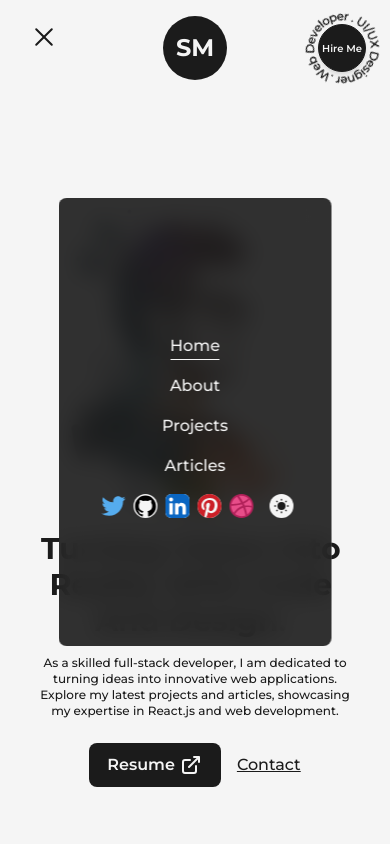
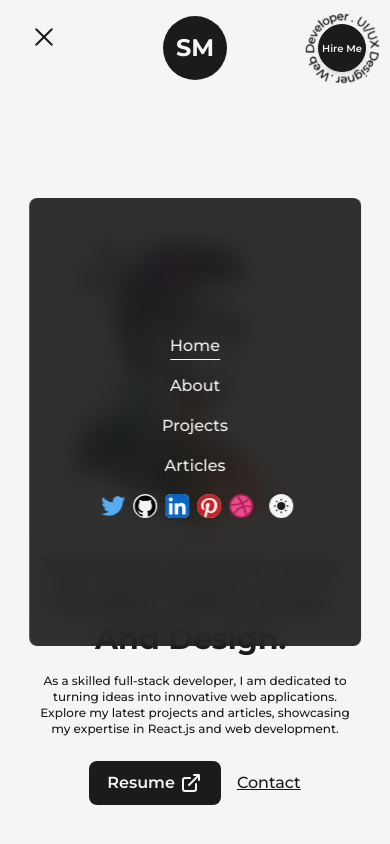
Before and after one commit to suman-3/SM-Portfolio, a Next.js app: page / in a window 390 px wide. Both pictures are taken after a click on the button 44 px from the left and 37 px from the top of the page. Shown: the top 844 px of the page. Built offline with nearby package versions, Linux system fonts and the light colour scheme.

Commit message:
Your commit message

```diff
--- a/src/components/HireMe.js
+++ b/src/components/HireMe.js
@@ -12,7 +12,7 @@ const HireMe = () => {
         <Link
           href="mailto:mondalsuman97322@gmail.com"
           target={"_blank"}
-          className="flex items-center justify-center absolute left-1/2 top-1/2 -translate-x-1/2 -translate-y-1/2 bg-dark text-light shadow-md border border-solid border-dark w-20 h-20 rounded-full font-semibold hover:bg-light hover:text-dark
+          className="flex z-50 items-center justify-center absolute left-1/2 top-1/2 -translate-x-1/2 -translate-y-1/2 bg-dark text-light shadow-md border border-solid border-dark w-20 h-20 rounded-full font-semibold hover:bg-light hover:text-dark
 
         dark:bg-light dark:text-dark
                   hover:dark:bg-dark hover:dark:text-light hover:dark:border-light
--- a/src/components/NavBar.js
+++ b/src/components/NavBar.js
@@ -171,7 +171,7 @@ const NavBar = () => {
 
       {isOpen ? (
         <motion.div
-          className="min-w-[70vw] z-30 flex  flex-col justify-between items-center fixed top-1/2 left-1/2 -translate-x-1/2 -translate-y-1/2 bg-dark/90 dark:bg-light/75 rounded-lg backdrop-blur-md py-32"
+          className="min-w-[85vw] z-30 flex  flex-col justify-between items-center fixed top-1/2 left-1/2 -translate-x-1/2 -translate-y-1/2 bg-dark/90 dark:bg-light/75 rounded-lg backdrop-blur-md py-32"
           initial={{ scale: 0, opacity: 0, x: "-50%", y: "-50%" }}
           animate={{ scale: 1, opacity: 1 }}
         >
@@ -264,7 +264,7 @@ const NavBar = () => {
       ) : null}
 
       {/* logo */}
-      <div className="absolute left-[50%] top-2 translate-x-[-50%]">
+      <div className="absolute left-[50%] top-2 translate-x-[-50%] ">
         <Logo />
       </div>
     </header>
--- /dev/null
+++ b/src/components/TransitionEffect.js
@@ -0,0 +1,29 @@
+import React from 'react'
+import { motion } from 'framer-motion'
+
+const TransitionEffect = () => {
+  return (
+    <>
+    <motion.div className='fixed top-0 bottom-0 right-full w-screen h-screen z-30 bg-primary'
+    initial={{x:"100%",width:"100%"}}
+    animate={{x:"0%", width:"0%"}}
+    exit={{x:["0%", "100%"], width:["0%", "100%"]}}
+    transition={{duration:0.8, ease:"easeInOut"}}
+    />
+    <motion.div className='fixed top-0 bottom-0 right-full w-screen h-screen z-20 bg-light'
+    initial={{x:"100%",width:"100%"}}
+    animate={{x:"0%", width:"0%"}}
+    exit={{x:["0%", "100%"], width:["0%", "100%"]}}
+    transition={{delay:0.2,duration:0.8, ease:"easeInOut"}}
+    />
+    <motion.div className='fixed top-0 bottom-0 right-full w-screen h-screen z-10 bg-dark'
+    initial={{x:"100%",width:"100%"}}
+    animate={{x:"0%", width:"0%"}}
+    exit={{x:["0%", "100%"], width:["0%", "100%"]}}
+    transition={{delay:0.4, duration:0.8, ease:"easeInOut"}}
+    />
+    </>
+  )
+}
+
+export default TransitionEffect
--- a/src/pages/_app.js
+++ b/src/pages/_app.js
@@ -1,8 +1,10 @@
 import Footer from "@/components/Footer";
 import NavBar from "@/components/NavBar";
 import "@/styles/globals.css";
+import { AnimatePresence } from "framer-motion";
 import { Montserrat } from "next/font/google";
 import Head from "next/head";
+import { useRouter } from "next/router";
 
 const montserrat = Montserrat({
   subsets: ["latin"],
@@ -10,6 +12,7 @@ const montserrat = Montserrat({
 });
 
 export default function App({ Component, pageProps }) {
+  const router = useRouter();
   return (
     <>
       <Head>
@@ -18,7 +21,9 @@ export default function App({ Component, pageProps }) {
       </Head>
       <main className={`${montserrat.variable} font-mont bg-light dark:bg-dark w-full min-h-screen`}>
         <NavBar/>
-        <Component {...pageProps} />
+        <AnimatePresence mode="wait">
+        <Component key={router.asPath} {...pageProps} />
+        </AnimatePresence>
         <Footer/>
       </main>
     </>
--- a/src/pages/about.js
+++ b/src/pages/about.js
@@ -8,6 +8,7 @@ import { useInView, useMotionValue, useSpring } from "framer-motion";
 import Skills from "@/components/Skills";
 import Experience from "@/components/Experience";
 import Education from "@/components/Education";
+import TransitionEffect from "@/components/TransitionEffect";
 
 const AnimatedNumbers = ({ value }) => {
   const ref = useRef(null);
@@ -39,6 +40,7 @@ const about = () => {
         <title>CodeX | About Page</title>
         <meta name="description" content="CodeX description" />
       </Head>
+      <TransitionEffect/>
       <main className="flex w-full flex-col items-center justify-center dark:text-light">
         <Layout className="pt-16">
           <AnimatedText
--- a/src/pages/articles.js
+++ b/src/pages/articles.js
@@ -13,6 +13,7 @@ import article5 from "../../public/images/articles/create modal component in rea
 import article6 from "../../public/images/articles/What is higher order component in React.jpg";
 import article7 from "../../public/images/articles/What is Redux with easy explanation.png";
 import article8 from "../../public/images/articles/todo list app built using react redux and framer motion.png";
+import TransitionEffect from "@/components/TransitionEffect";
 
 const FramerImage = motion(Image);
 const MovingImg = ({ title, img, link }) => {
@@ -84,7 +85,9 @@ const FeaturedArticles = ({ img, title, time, summary, link }) => {
         </h2>
       </Link>
       <p className="text-sm mb-2">{summary}</p>
-      <span className="text-primary font-semibold dark:text-primaryDark">{time}</span>
+      <span className="text-primary font-semibold dark:text-primaryDark">
+        {time}
+      </span>
     </li>
   );
 };
@@ -100,7 +103,9 @@ const Article = ({ img, title, date, link }) => {
      text-dark first:mt-0 border border-solid border-dark border-r-4 border-b-4 dark:bg-dark dark:border-light dark:text-light sm:flex-col"
     >
       <MovingImg title={title} img={img} link={link} />
-      <span className="text-primary font-semibold pl-4 dark:text-primaryDark sm:self-start sm:pl-0 xs:text-sm">{date}</span>
+      <span className="text-primary font-semibold pl-4 dark:text-primaryDark sm:self-start sm:pl-0 xs:text-sm">
+        {date}
+      </span>
     </motion.li>
   );
 };
@@ -112,6 +117,7 @@ const article = () => {
         <title>CodeX | Articles Page</title>
         <meta name="description" content="CodeX description" />
       </Head>
+      <TransitionEffect/>
       <main className="w-full mb-16 flex flex-col items-center justify-center overflow-hidden dark:text-light">
         <Layout className="pt-16">
           <AnimatedText
--- a/src/pages/index.js
+++ b/src/pages/index.js
@@ -7,6 +7,7 @@ import AnimatedText from "@/components/AnimatedText";
 import Link from "next/link";
 import { LinkArrow } from "@/components/Icons";
 import HireMe from "@/components/HireMe";
+import TransitionEffect from "@/components/TransitionEffect";
 export default function Home() {
   return (
     <>
@@ -14,11 +15,12 @@ export default function Home() {
         <title>CodeX | Home Page</title>
         <meta name="description" content="Generated by create next app" />
       </Head>
+      <TransitionEffect/>
       <main className="flex items-center text-dark w-full min-h-screen dark:text-light ">
         <Layout className="pt-0 md:pt-16 sm:pt-8">
-          <div className="flex items-center justify-between w-full lg:flex-col">
+          <div className="flex items-center justify-between w-full sm:mt-9 lg:flex-col">
             <div className="w-1/2 md:w-full">
-              <Image src={profilePic} alt="Suman" className="w-full h-auto lg:hidden md:inline-block md:w-full"
+              <Image src={profilePic} alt="Suman" className="w-full  h-auto lg:hidden md:inline-block md:w-full"
               priority
               sizes="(max-width: 768px) 100vw,
               (max-width: 1200px) 50vw,
--- a/src/pages/projects.js
+++ b/src/pages/projects.js
@@ -7,6 +7,7 @@ import Link from "next/link";
 import React from "react";
 import project1 from "../../public/images/projects/crypto-screener-cover-image.jpg";
 import { motion } from "framer-motion";
+import TransitionEffect from "@/components/TransitionEffect";
 
 const FramerImage = motion(Image);
 
@@ -120,6 +121,7 @@ const projects = () => {
         <title>CodeX | Projects Page</title>
         <meta name="description" content="CodeX description" />
       </Head>
+      <TransitionEffect/>
       <main className="w-full mb-16 flex flex-col items-center justify-center dark:text-light">
         <Layout className="pt-16 ">
           <AnimatedText
```
